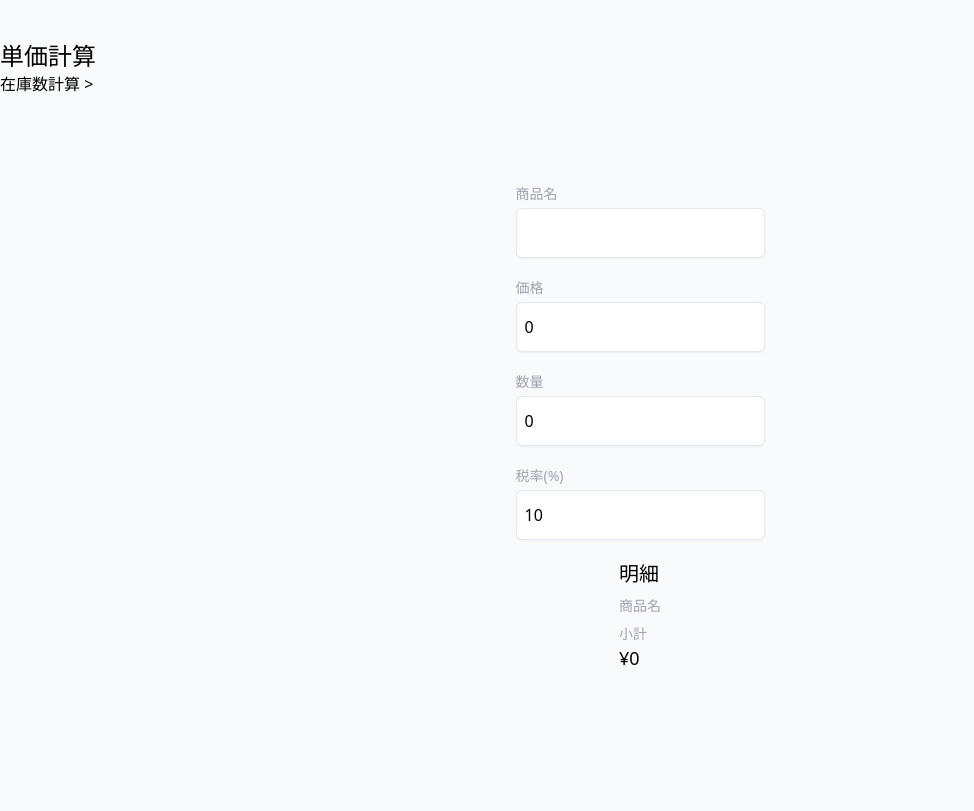
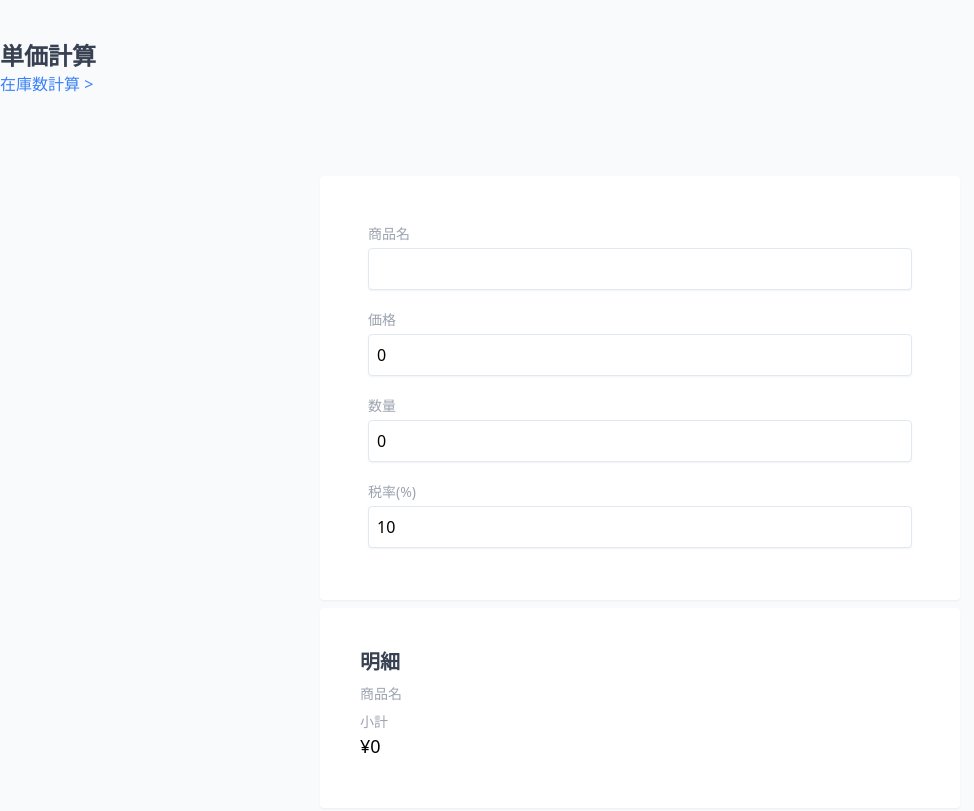
Before and after one commit to simonNozaki/miactive, a website built with webpack: page index.html in a window 1280 px wide. Shown: the whole page, without its empty margins (0-974 px from the left). Built offline with nearby package versions, Linux system fonts and the light colour scheme.

Commit message:
chore: スタイルの微調整

```diff
--- a/public/css/style.css
+++ b/public/css/style.css
@@ -6,12 +6,12 @@
   @apply bg-gray-50
 }
 
-.title {
-  @apply text-2xl
+h1 {
+  @apply text-2xl font-semibold text-gray-700;
 }
 
-.subtitle {
-  @apply text-xl
+h2 {
+  @apply text-xl font-semibold text-gray-700;
 }
 
 .card {
@@ -20,11 +20,19 @@
 
 .input {
   @apply
-    rounded-md shadow-sm border border-slate-200 outline-none font-medium
-    px-2 py-3 my-1
+    rounded shadow-sm border border-slate-200 outline-none
+    p-2 my-1
     focus:shadow-md focus:border-[#6A64F1]
 }
 
 .item-label {
   @apply text-gray-400 text-sm block
 }
+
+.button-link {
+  @apply text-blue-500;
+}
+
+.panel {
+  @apply bg-white shadow-sm rounded p-10 w-3/6;
+}
```
